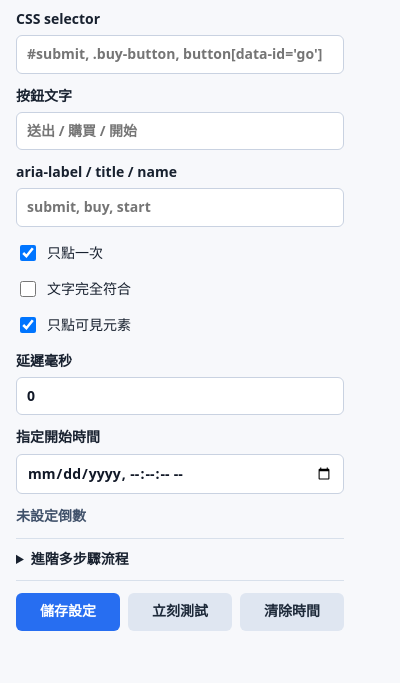
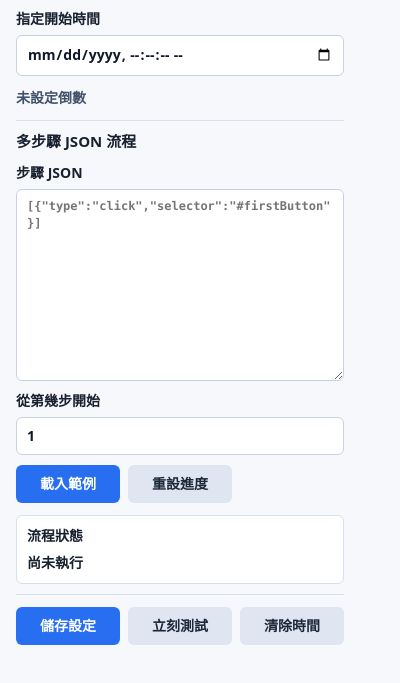
Before and after one commit to futeeeen/Fast-Target-Clicker, a browser extension: page popup.html in a window 400 px wide. Both pictures are taken after a click on the button "儲存設定". Shown: the part 47-730 px from the top of the page. Drawn offline with Linux system fonts and the light colour scheme.

Commit message:
Simplify popup for workflow mode

```diff
--- a/popup.css
+++ b/popup.css
@@ -149,19 +149,20 @@ button:nth-child(n + 2) {
   font-weight: 700;
 }
 
-details {
+.workflow-panel {
   border-top: 1px solid #d8e0eb;
   border-bottom: 1px solid #d8e0eb;
   padding: 10px 0;
 }
 
-summary {
-  cursor: pointer;
+.workflow-panel h2 {
+  margin: 0 0 10px;
+  font-size: 15px;
   font-weight: 700;
 }
 
-details > label,
-details > .actions {
+.workflow-panel > label,
+.workflow-panel > .actions {
   margin-top: 10px;
 }
 
--- a/popup.html
+++ b/popup.html
@@ -17,53 +17,14 @@
       </header>
 
       <label>
-        CSS selector
-        <input id="selector" placeholder="#submit, .buy-button, button[data-id='go']">
-      </label>
-
-      <label>
-        按鈕文字
-        <input id="text" placeholder="送出 / 購買 / 開始">
-      </label>
-
-      <label>
-        aria-label / title / name
-        <input id="ariaLabel" placeholder="submit, buy, start">
-      </label>
-
-      <div class="grid">
-        <label class="check">
-          <input id="clickOnce" type="checkbox">
-          只點一次
-        </label>
-        <label class="check">
-          <input id="exactText" type="checkbox">
-          文字完全符合
-        </label>
-        <label class="check">
-          <input id="visibleOnly" type="checkbox">
-          只點可見元素
-        </label>
-      </div>
-
-      <label>
-        延遲毫秒
-        <input id="delayMs" type="number" min="0" step="10" placeholder="0">
-      </label>
-
-      <label>
         指定開始時間
         <input id="startAt" type="datetime-local" step="1">
       </label>
 
       <p id="countdown" class="countdown" aria-live="polite">未設定倒數</p>
 
-      <details>
-        <summary>進階多步驟流程</summary>
-        <label class="check">
-          <input id="workflowEnabled" type="checkbox">
-          使用步驟清單
-        </label>
+      <section class="workflow-panel">
+        <h2>多步驟 JSON 流程</h2>
         <label>
           步驟 JSON
           <textarea id="workflowSteps" spellcheck="false" rows="10" placeholder='[{"type":"click","selector":"#firstButton"}]'></textarea>
@@ -81,7 +42,7 @@
           <p id="workflowStatus">尚未執行</p>
           <p id="workflowTarget"></p>
         </section>
-      </details>
+      </section>
 
       <div class="actions">
         <button id="save" type="button">儲存設定</button>
--- a/popup.js
+++ b/popup.js
@@ -8,22 +8,14 @@ const DEFAULT_CONFIG = {
   visibleOnly: true,
   delayMs: 0,
   startAtMs: 0,
-  workflowEnabled: false,
+  workflowEnabled: true,
   workflowSteps: "",
   workflowStartStep: 1
 };
 
 const fields = {
   enabled: document.querySelector("#enabled"),
-  selector: document.querySelector("#selector"),
-  text: document.querySelector("#text"),
-  ariaLabel: document.querySelector("#ariaLabel"),
-  clickOnce: document.querySelector("#clickOnce"),
-  exactText: document.querySelector("#exactText"),
-  visibleOnly: document.querySelector("#visibleOnly"),
-  delayMs: document.querySelector("#delayMs"),
   startAt: document.querySelector("#startAt"),
-  workflowEnabled: document.querySelector("#workflowEnabled"),
   workflowSteps: document.querySelector("#workflowSteps"),
   workflowStartStep: document.querySelector("#workflowStartStep")
 };
@@ -47,15 +39,15 @@ function readForm() {
 
   return {
     enabled: fields.enabled.checked,
-    selector: fields.selector.value.trim(),
-    text: fields.text.value.trim(),
-    ariaLabel: fields.ariaLabel.value.trim(),
-    clickOnce: fields.clickOnce.checked,
-    exactText: fields.exactText.checked,
-    visibleOnly: fields.visibleOnly.checked,
-    delayMs: Math.max(0, Number(fields.delayMs.value || 0)),
+    selector: "",
+    text: "",
+    ariaLabel: "",
+    clickOnce: true,
+    exactText: false,
+    visibleOnly: true,
+    delayMs: 0,
     startAtMs: Number.isFinite(startAtMs) ? startAtMs : 0,
-    workflowEnabled: fields.workflowEnabled.checked,
+    workflowEnabled: true,
     workflowSteps: fields.workflowSteps.value.trim(),
     workflowStartStep: Math.max(1, Math.floor(Number(fields.workflowStartStep.value || 1)))
   };
@@ -71,15 +63,7 @@ function toDateTimeLocalValue(ms) {
 
 function writeForm(config) {
   fields.enabled.checked = config.enabled;
-  fields.selector.value = config.selector;
-  fields.text.value = config.text;
-  fields.ariaLabel.value = config.ariaLabel;
-  fields.clickOnce.checked = config.clickOnce;
-  fields.exactText.checked = config.exactText;
-  fields.visibleOnly.checked = config.visibleOnly;
-  fields.delayMs.value = config.delayMs;
   fields.startAt.value = toDateTimeLocalValue(config.startAtMs);
-  fields.workflowEnabled.checked = config.workflowEnabled;
   fields.workflowSteps.value = config.workflowSteps;
   fields.workflowStartStep.value = config.workflowStartStep || 1;
   updateCountdown(config);
```
Also changed, not shown: history.md (+6 -0 lines), README.md.
